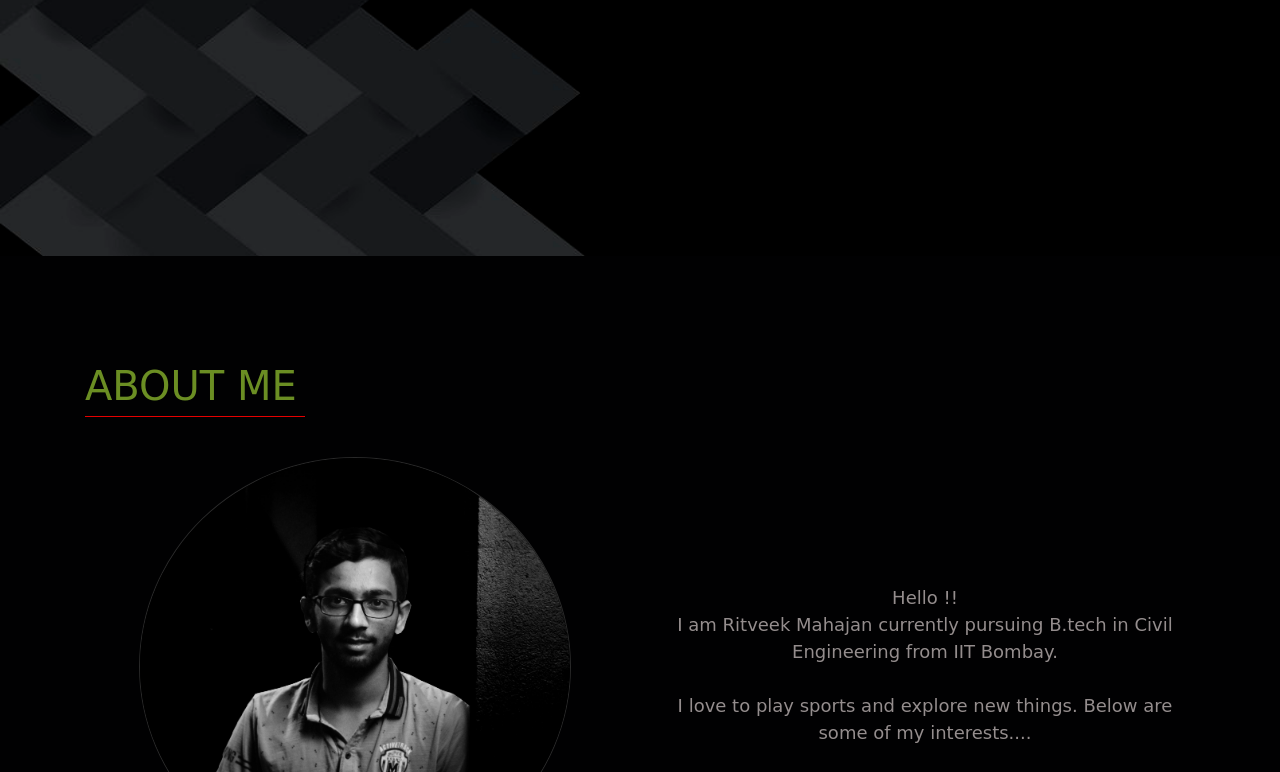
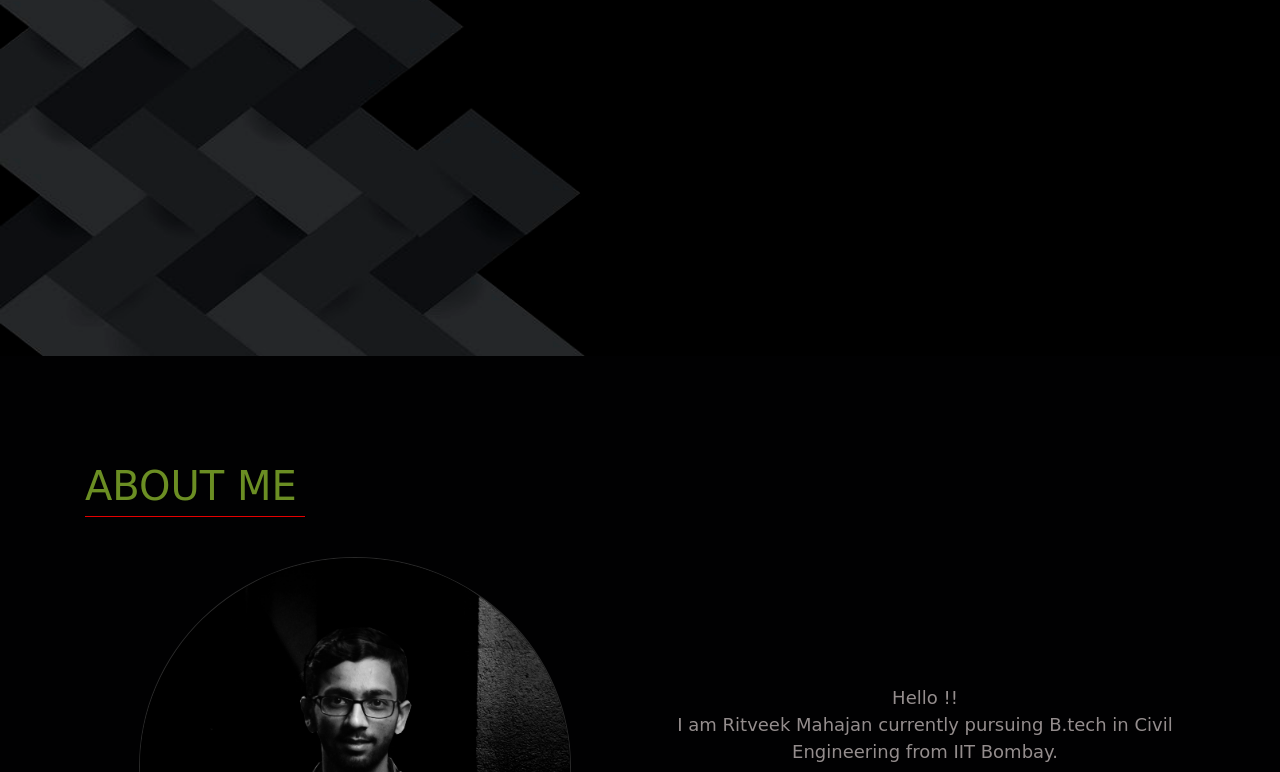
Before and after one commit to ritveek19/190040093_WEB_DEV, a plain HTML site: page Mid_Assignment/index.html in a window 1280 px wide. Shown: the part 444-1216 px from the top of the page. Drawn offline with nearby package versions, Linux system fonts and the light colour scheme.

Commit message:
Update style.css

```diff
--- a/Mid_Assignment/style.css
+++ b/Mid_Assignment/style.css
@@ -1,7 +1,9 @@
 html{
     scroll-behavior: smooth;
 }
-
+.top-padding{
+    padding-top:100px;
+}
 .top{
     background-image: url(images/top.jpg);
     background-size: 100% 100%;
```
